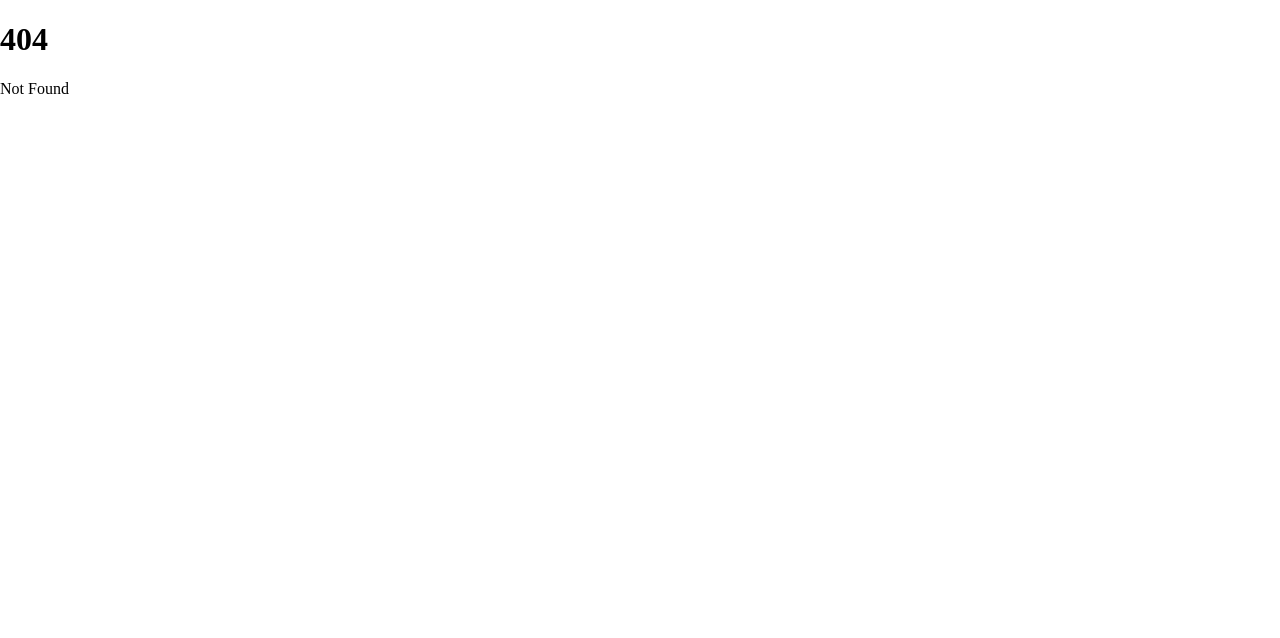
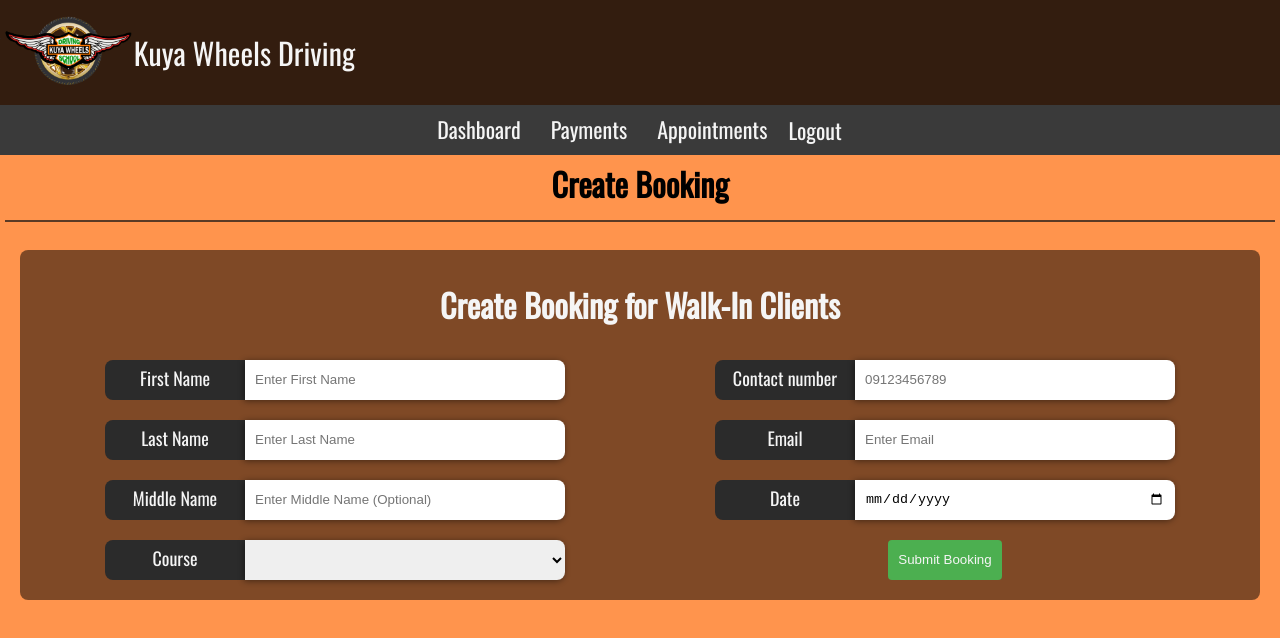
Before and after one commit to dongumayagay/kuya-wheels, a SvelteKit app: page /admin/createbook in a window 1280 px wide. Before the commit this address had no page. Shown: the top 638 px of the page. Built offline with nearby package versions, Linux system fonts and the light colour scheme; no server answers; sample sign-in values are in the browser's storage.

Commit message:
added manual booking in admin side

```diff
--- /dev/null
+++ b/src/routes/(admin-side)/admin/createbook/+page.svelte
@@ -0,0 +1,182 @@
+<script>
+    import { db } from "$lib/firebase.js"
+	import { addDoc, collection, getDocs, where, query, getCountFromServer, serverTimestamp } from "firebase/firestore"
+	import { generateString, sendEmail } from "$lib/utils.js"
+	import { page } from '$app/stores'
+	let fname = ""
+	let lname = ""
+	let mname = ""
+	let cnumber = ""
+	let date = ""
+	let email = ""
+	let coursetaken = ""
+    let btnDisable = false
+
+	const bookingsCol = collection(db, "bookings")
+
+    async function checkifDatebooked() {
+        btnDisable = true
+		//Checking if data has already been fully booked
+		const q = query(bookingsCol, where("date", "==", date), where("isDownpaymentPaid","==", true))
+		const snapshot = await getCountFromServer(q)
+		if (snapshot.data().count >= 10) {
+			alert("The date has already been fully booked")
+			return
+		}
+        await createBooking()
+	}
+    async function createBooking() {
+		const booking = {
+		firstname:fname.toLowerCase(),
+		firstnameDisplay:fname,
+		lastname:lname.toLowerCase(),
+		lastnameDisplay:lname,
+		middlename:mname,
+		contactnumber:cnumber,
+		course:coursetaken,
+		date:date,
+		email:email,
+		isDownpaymentPaid:false,
+		paymentReferrencenumber:"",
+		rescheduleCount:0,
+		}
+		const createdBooking = await addDoc(bookingsCol, booking)
+		await sendEmail({
+			to: email,
+			subject: 'Appointment Status Link',
+			html: `
+			<h1>Hello,</h1>
+			<h3>
+				Your booking for Kuya Wheels Driving School has been confirmed.
+				You can check the status of your booking here:
+			</h3>
+			<a href="${$page.url.origin}/book/${createdBooking.id}">Appointment Status</a>
+			<br>
+			<h4>
+				For more inquiries, please do contact us at kuyawheelsmain@gmail.com
+			</h4>
+			`
+		})
+		alert("Booking successful!")
+        fname = ""
+	    lname = ""
+	    mname = ""
+	    cnumber = ""
+	    date = ""
+	    email = ""
+	    coursetaken = ""
+		btnDisable = false
+	}
+</script>
+
+<h1 style="margin:5px 0 5px 0;text-align:center;">Create Booking</h1>
+<hr style="border: 1px solid rgba(20, 20, 20, 0.7);width: 99%;">
+
+<form on:submit|preventDefault={checkifDatebooked}>
+    <div style="margin:20px;padding:10px; background-color:rgba(0,0,0,0.5);border-radius:8px;">
+        <div>
+            <h1 style="text-align: center;color:whitesmoke;">Create Booking for Walk-In Clients</h1>
+        </div>
+        <div style="display: flex;">
+            <div class="inputPanel">
+                <div style="display: flex;flex-direction:row;margin:10px 0px 10px 0px;">
+                    <label for="" class="functionLabel">First Name</label>
+                    <input type="text" placeholder="Enter First Name" bind:value={fname} class="uInput" required>
+                </div>
+                <div style="display: flex;flex-direction:row; margin:10px 0px 10px 0px;">
+                    <label for="" class="functionLabel">Last Name</label>
+                    <input type="text" placeholder="Enter Last Name" bind:value={lname} class="uInput" required>
+                </div>
+                <div style="display: flex;flex-direction:row;margin:10px 0px 10px 0px;">
+                    <label for="" class="functionLabel">Middle Name</label>
+                    <input type="text" placeholder="Enter Middle Name (Optional)" bind:value={mname} class="uInput">
+                </div>
+                <div style="display: flex;flex-direction:row;margin:10px 0px 10px 0px;">
+                    <label for="" class="functionLabel">Course</label>
+                    <select name="course" bind:value={coursetaken} class="uSelect" required>
+                        <option value="PDC 3">Practical Driving Course 3</option>
+                    </select>
+                </div>
+            </div>
+            <div class="inputPanel">
+                <div style="display: flex;flex-direction:row;margin:10px 0px 10px 0px;">
+                    <label for="" class="functionLabel">Contact number</label>
+                    <input type="text" onkeypress="return event.charCode >= 48 && event.charCode <= 57" minlength="11" maxlength="11" placeholder="09123456789" pattern={String.raw`^(09)\d{9}$`} bind:value={cnumber} class="uInput" required>
+                </div>
+                <div style="display: flex;flex-direction:row;margin:10px 0px 10px 0px;">
+                    <label for="" class="functionLabel">Email</label>
+                    <input type="email" placeholder="Enter Email" bind:value={email} class="uInput" required>
+                </div>
+                <div style="display: flex;flex-direction:row;margin:10px 0px 10px 0px;">
+                    <label for="" class="functionLabel">Date</label>
+                    <input type="date" bind:value={date} class="uInput" required
+                    min={new Intl.DateTimeFormat('fr-CA', {
+						year: 'numeric',
+						month: '2-digit',
+						day: '2-digit'
+					}).format(new Date(Date.now() + 3600 * 1000 * 24))}
+                    >
+                </div>
+                <button id="submitBtn" disabled={btnDisable}>Submit Booking</button>
+            </div>
+        </div>
+
+    </div>
+</form>
+
+
+<style>
+    .uInput {
+        border: rgba(0,0,0,0.46);
+        border-top-right-radius: 8px;
+        border-bottom-right-radius: 8px;
+        width: 300px;
+        height: 20px;
+        padding: 10px;
+        box-shadow: -1px 1px 6px 0px rgba(0,0,0,0.46);
+        -webkit-box-shadow: -1px 1px 6px 0px rgba(0,0,0,0.46);
+        -moz-box-shadow: -1px 1px 6px 0px rgba(0,0,0,0.46);
+    }
+    .uSelect {
+        border: rgba(0,0,0,0.46);
+        border-top-right-radius: 8px;
+        border-bottom-right-radius: 8px;
+        width: 320px;
+        height: 40px;
+        padding: 10px;
+        box-shadow: -1px 1px 6px 0px rgba(0,0,0,0.46);
+        -webkit-box-shadow: -1px 1px 6px 0px rgba(0,0,0,0.46);
+        -moz-box-shadow: -1px 1px 6px 0px rgba(0,0,0,0.46);
+    }
+    .functionLabel {
+        background-color: #2b2b2b;
+        color: whitesmoke;
+        text-align: center;
+
+        font-size: 18px;
+        width: 130px;
+        border-top-left-radius: 8px;
+        border-bottom-left-radius: 8px;
+
+        padding: 5px;
+    }
+    .inputPanel{
+        display: flex;
+        flex-direction: column;
+        align-items: center;
+        width: 100%;
+        padding: 0;
+    }
+    #submitBtn {
+        height: 40px;
+		padding: 10px;
+		color: whitesmoke;
+		background-color: #4CAF50;
+		border: solid 0px black;
+		border-radius: 4px;
+        margin:10px 0px 10px 0px;
+    }
+    #submitBtn:hover {
+        background-color: #36a83a;
+    }
+</style>
```
